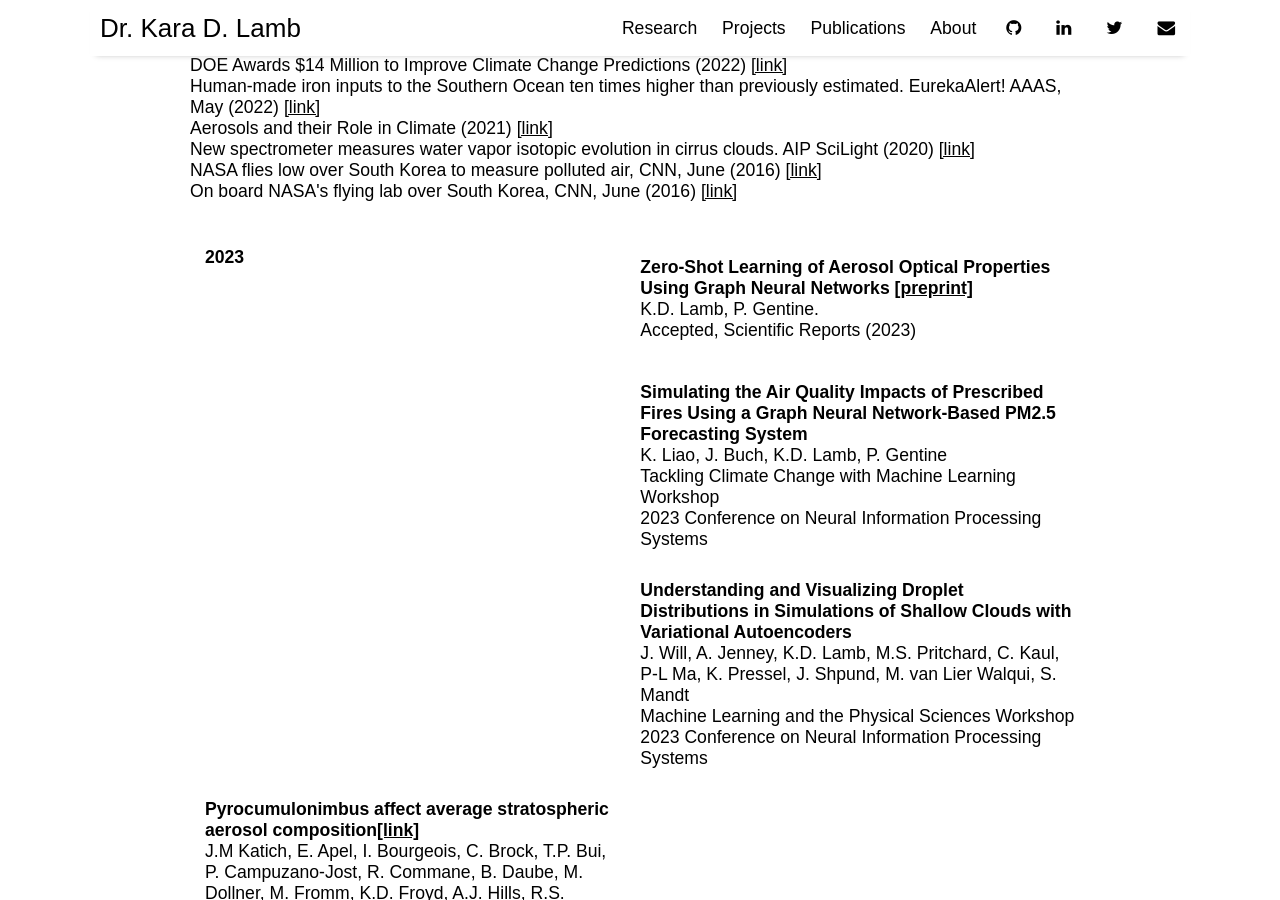
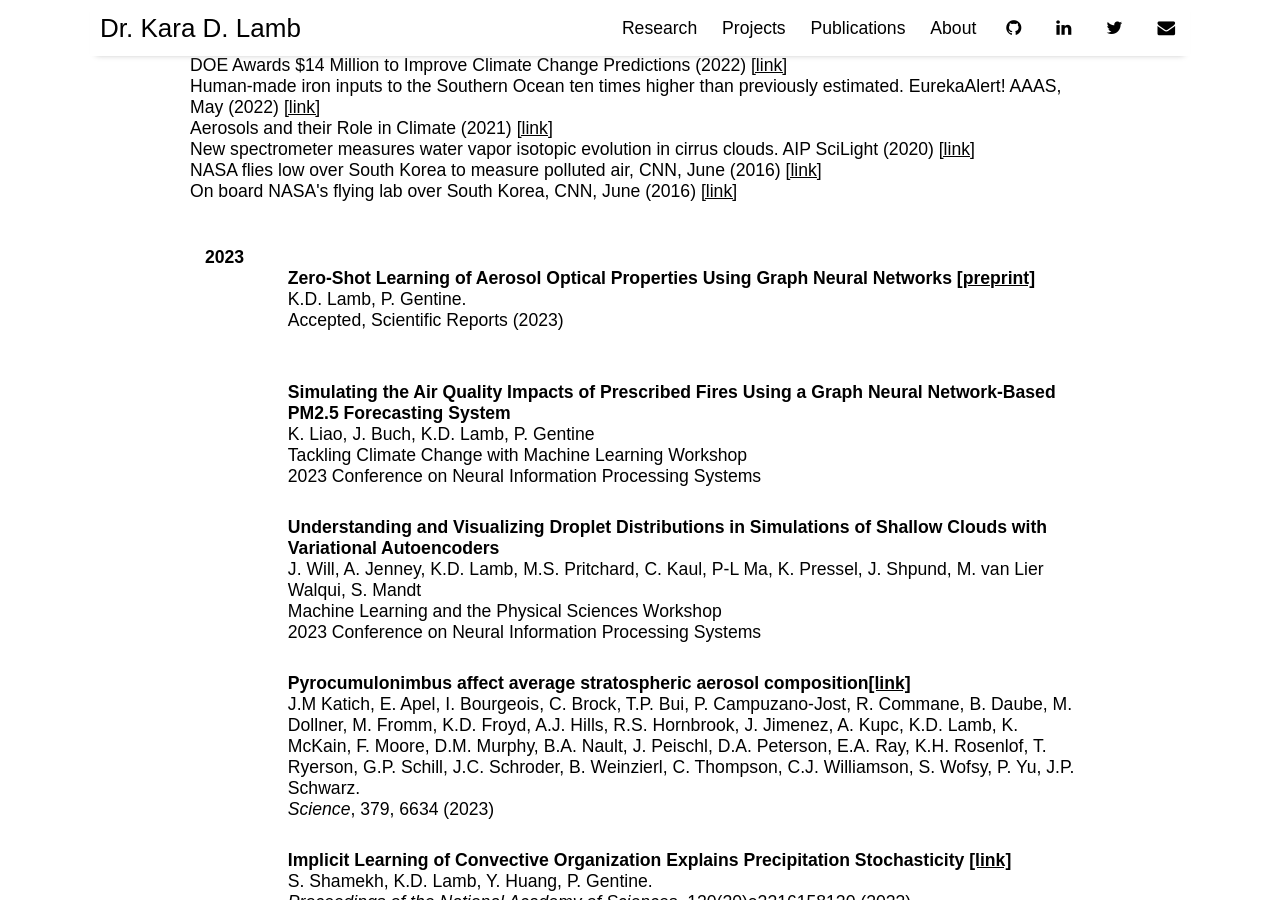
Before and after one commit to kdlamb/kdlamb.github.io, a Jekyll site: the page built from pages/publications.md, in a window 1280 px wide and 900 px high, scrolled down 389 px. Built offline with Jekyll 4.4.1, drawn with Linux system fonts in a browser that asks for light colours; nearby versions of some CDN libraries.

Commit message:
Updated table config.

```diff
--- a/pages/publications.md
+++ b/pages/publications.md
@@ -38,6 +38,7 @@ Machine Learning and the Physical Sciences Workshop <br>
 </tr>
 
 <tr>
+<td></td>
     <td><strong>Pyrocumulonimbus affect average stratospheric aerosol composition<a href="https://www.science.org/doi/10.1126/science.add3101">[link]</a></strong><BR>
     J.M Katich, E. Apel, I. Bourgeois, C. Brock, T.P. Bui, P. Campuzano-Jost, R. Commane, B. Daube, M. Dollner, M. Fromm, K.D. Froyd, A.J. Hills, R.S. Hornbrook, J. Jimenez, A. Kupc, K.D. Lamb, K. McKain, F. Moore, D.M. Murphy, B.A. Nault, J. Peischl, D.A. Peterson, E.A. Ray, K.H. Rosenlof, T. Ryerson, G.P. Schill, J.C. Schroder, B. Weinzierl, C. Thompson, C.J. Williamson, S. Wofsy, P. Yu, J.P. Schwarz.<BR>
     <em>Science</em>, 379, 6634 (2023)</td>
```
